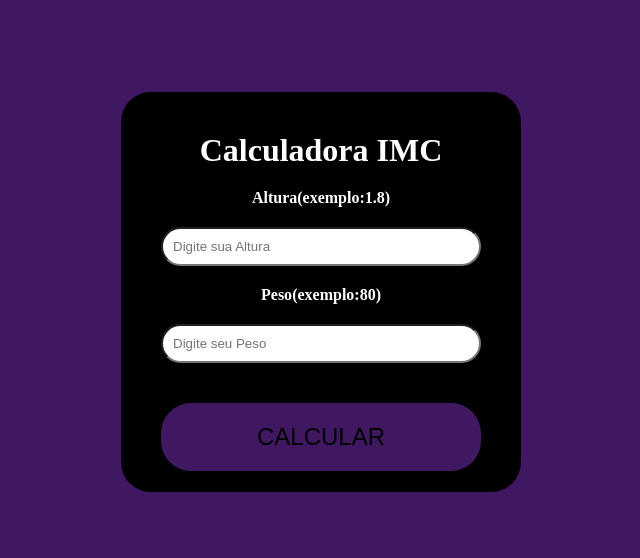
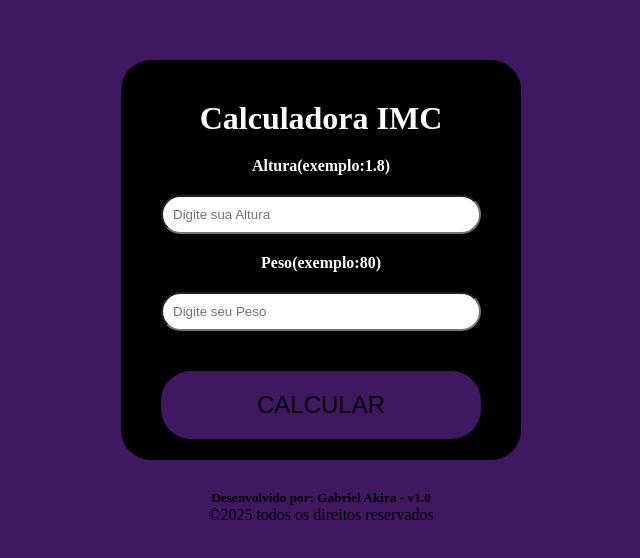
Before and after one commit to Gakira06/CalduladoraImc, a React (Vite) app: page / in a window 1280 px wide. Shown: the part 108-666 px from the top of the page, without its empty margins (319-959 px from the left). Built offline with nearby package versions, Linux system fonts and the light colour scheme.

Commit message:
Colocando direitos autorais

```diff
--- a/src/App.jsx
+++ b/src/App.jsx
@@ -55,7 +55,10 @@ function App() {
         <button onClick={calcularImc}>Calcular</button>
     </form>
     </div>
-
+    <footer>
+      <h5>Desenvolvido por: Gabriel Akira - v1.0</h5>
+      <p>&copy;2025 todos os direitos reservados</p>
+    </footer>
     {mostrarResultado &&(
       <Resultado resultado={resultado}/>
     )}
--- a/src/css/estilo.css
+++ b/src/css/estilo.css
@@ -46,3 +46,8 @@ button{
         margin-top: 0;
     }
 }
+
+footer{
+    margin-top: 30px;
+    text-align: center;
+}
```
